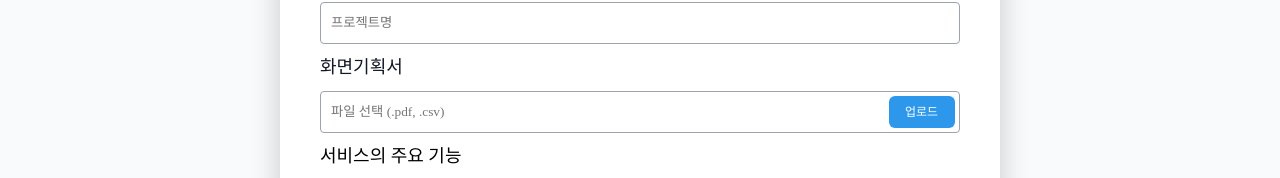
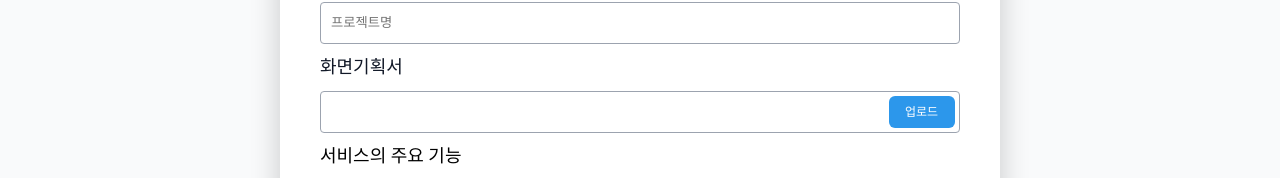
Before and after one commit to huythanh13082000/youtube_AI, a React (Create React App) app: page /development_inquiry in a window 1280 px wide. Shown: the part 341-519 px from the top of the page. Built offline with nearby package versions, Linux system fonts and the light colour scheme; a web font is replaced by a local one.

Commit message:
update 23/02

```diff
--- a/src/components/upload_file/index.tsx
+++ b/src/components/upload_file/index.tsx
@@ -74,7 +74,7 @@ const useStyles = makeStyles({
     },
   },
   '@media (max-width: 740px)': {
-    container_input_base: {
+    container_upload_file: {
       width: '100%',
       '&>label': {
         display: 'inline-block',
@@ -90,7 +90,7 @@ const useStyles = makeStyles({
       },
       '&>input': {
         width: '100%',
-        height: '42px',
+        height: '84px',
         fontFamily: 'Pretendard',
         paddingLeft: '10px',
         border: '1px solid #9CA3AF',
@@ -100,8 +100,9 @@ const useStyles = makeStyles({
       '&>div': {
         width: 'calc(100% - 66px)',
         display: 'flex',
+        minHeight: '40px',
         position: 'absolute',
-        flexWrap: 'wrap',
+        // flexWrap: 'wrap',
         top: '50px',
         left: '3px',
         '&>span': {
@@ -153,7 +154,7 @@ const UploadFile = (props: {
     <div className={classes.container_upload_file}>
       <label htmlFor={props.label}>{props.label}</label>
       <br />
-      <input id={props.label} placeholder={props.placeholder} />
+      <input id={props.label} placeholder={''} />
       <input
         ref={refInput}
         type='file'
```
